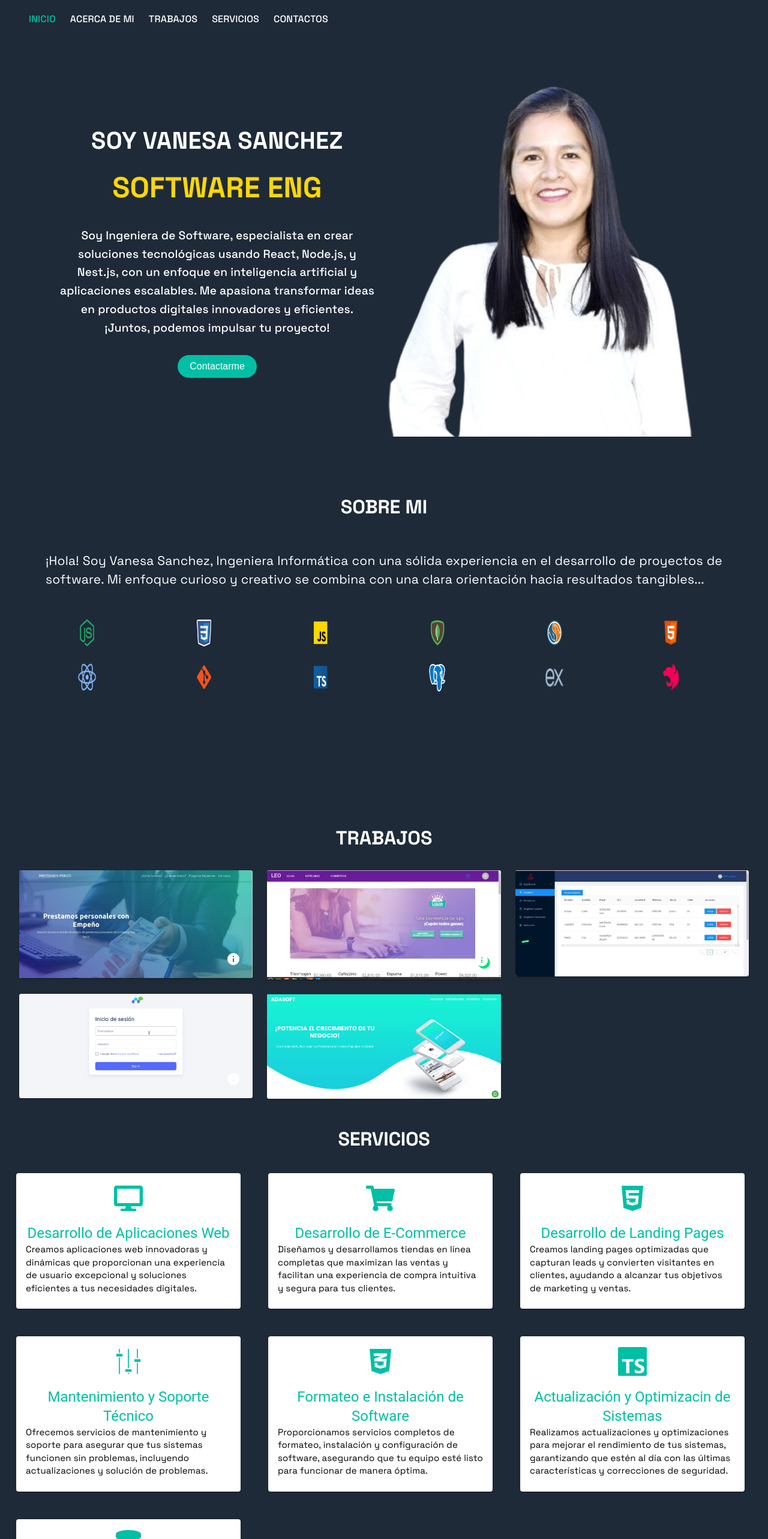
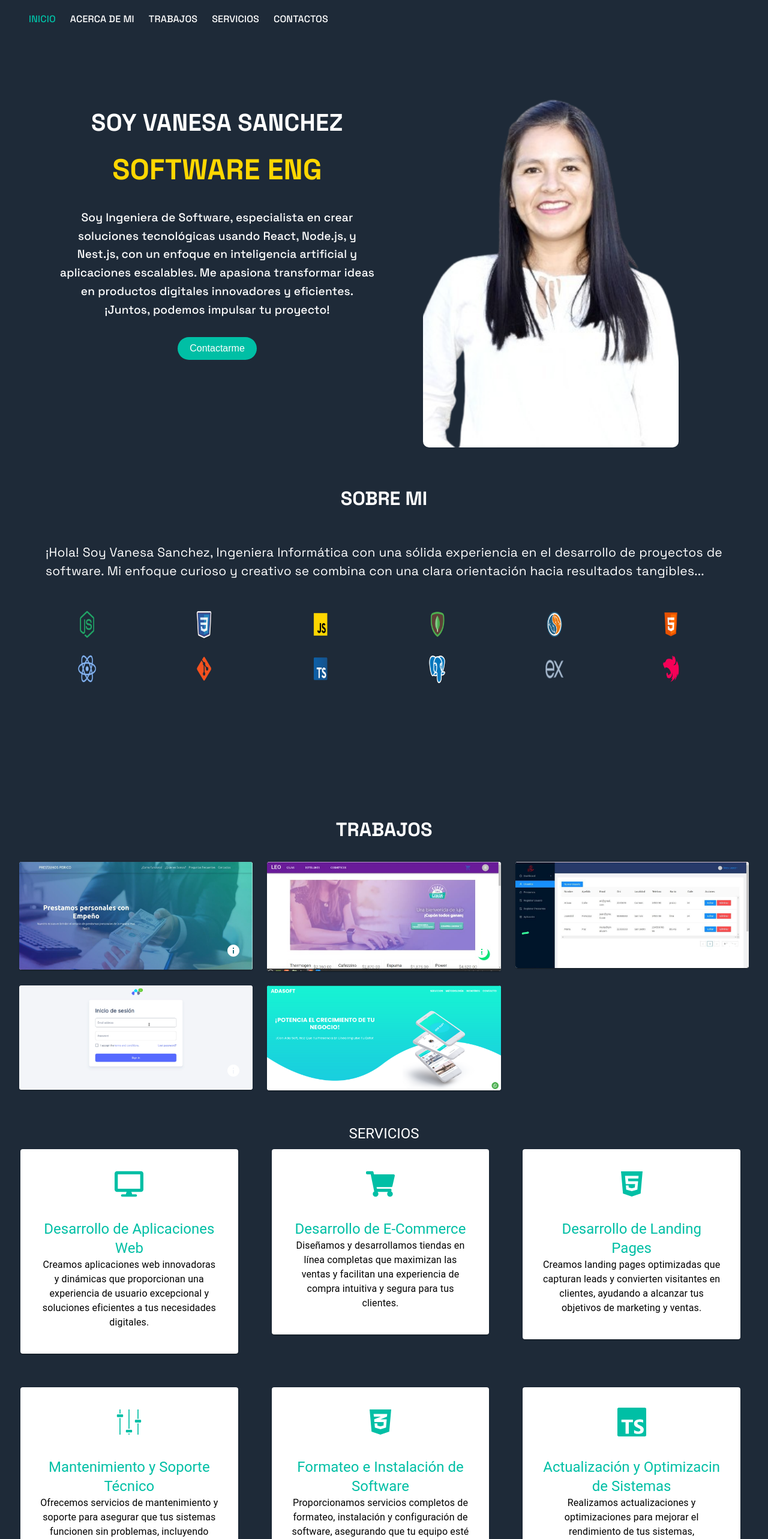
Before and after one commit to san2025chez/porfolio, a React (Create React App) app: page / in a window 1280 px wide. Shown: the top 2566 px of the page at 60% size. Built offline with nearby package versions, Linux system fonts and the light colour scheme.

Commit message:
update-about

```diff
--- a/src/App.js
+++ b/src/App.js
@@ -45,7 +45,12 @@ const useStyles = makeStyles((theme) => ({
       margin: 0,
       padding: 0,
     },
-
+    [theme.breakpoints.up('md')]: {
+      // Estilos específicos para dispositivos de escritorio
+      backgroundColor: '#1E2A38', // Elimina la capa de color azul marino
+      margin: 0,
+      padding: 0,
+    },
   },
 }));
 
--- a/src/components/About.js
+++ b/src/components/About.js
@@ -48,13 +48,13 @@ const About = ({ title, dark, id }) => {
       <div className={classes.sectioncontent}>
         <Card className={classes.card}>
           <CardContent className={classes.cardcontent}>
-            <Grid container spacing={3}>
+            <Grid container spacing={3} style={{ minHeight: "80vh" }}>
               <Grid item xs={12} sm={6} className={classes.textContainer}>
-                <Typography variant="h4" className={classes.title} style={{ fontFamily: 'Space Grotesk, sans-serif', fontWeight: 'bold' }}>Soy Vanesa Sanchez</Typography>
+                <Typography variant="h4" className={classes.title}>Soy Vanesa Sanchez</Typography>
                 <span className={classes.typingText}>
                   {fullStackText} {developerText}
                 </span>
-                <Typography variant="h6" className={classes.description} style={{ fontFamily: 'Space Grotesk, sans-serif' }}>
+                <Typography variant="h6" className={classes.description}>
                   Soy Ingeniera de Software, especialista en crear soluciones tecnológicas usando React, Node.js, y Nest.js,
                   con un enfoque en inteligencia artificial y aplicaciones escalables. Me apasiona transformar ideas en productos digitales innovadores y eficientes.
                   ¡Juntos, podemos impulsar tu proyecto!
@@ -72,7 +72,7 @@ const About = ({ title, dark, id }) => {
                   </motion.button>
                 </div>
               </Grid>
-              <Grid item xs={12} sm={6} className={classes.imageContainer}>
+              <Grid item xs={12} sm={6} className={classes.imageContainer} style={{ marginTop: '20px', '@media (max-width: 600px)': { marginTop: '40px' } }}>
                 <CardMedia
                   className={classes.media}
                   image={portada}
@@ -90,13 +90,11 @@ const About = ({ title, dark, id }) => {
 
 const useStyles = makeStyles((theme) => ({
   section: {
-    minHeight: "90vh",
     backgroundColor: "#1E2A38",
-    paddingTop: '80px',
-    position: 'relative',
+    paddingTop: '50px',
     fontFamily: 'Open Sans, sans-serif',
     [theme.breakpoints.down('sm')]: {
-      paddingTop: '40px', // Reducido el espacio entre el navbar y el contenido para dispositivos móviles
+      paddingTop: '30px',
     },
   },
   sectioncontent: {
@@ -115,7 +113,7 @@ const useStyles = makeStyles((theme) => ({
       marginBottom: '30px',
       paddingBottom: '30px',
       paddingTop: '20px',
-      textAlign: 'left', // Alineación a la izquierda para dispositivos móviles
+      textAlign: 'left',
     },
   },
   card: {
@@ -135,7 +133,7 @@ const useStyles = makeStyles((theme) => ({
     textAlign: 'center',
     [theme.breakpoints.down('sm')]: {
       padding: '20px',
-      textAlign: 'left', // Alineación a la izquierda para dispositivos móviles
+      textAlign: 'left',
     },
   },
   title: {
@@ -147,7 +145,7 @@ const useStyles = makeStyles((theme) => ({
     fontFamily: 'Space Grotesk, sans-serif',
     [theme.breakpoints.down('sm')]: {
       fontSize: '2.0rem',
-      textAlign: 'left', // Alineación a la izquierda para dispositivos móviles
+      textAlign: 'left',
     },
   },
   typingText: {
@@ -158,9 +156,9 @@ const useStyles = makeStyles((theme) => ({
     marginBottom: '20px',
     fontFamily: 'Space Grotesk, sans-serif',
     [theme.breakpoints.down('sm')]: {
-      fontSize: '1.8rem', // Reducido el tamaño de la fuente para dispositivos móviles
-      textAlign: 'left', // Alineación a la izquierda para dispositivos móviles
-      fontWeight: '500', // Reducido el peso de la fuente para dispositivos móviles
+      fontSize: '1.8rem',
+      textAlign: 'left',
+      fontWeight: '500',
     },
   },
   description: {
@@ -168,16 +166,16 @@ const useStyles = makeStyles((theme) => ({
     color: '#FFFFFF',
     fontSize: '1.2rem',
     lineHeight: '1.6',
-    fontFamily: 'Space Grotesk, sans-serif', // Aplicación de la fuente a la descripción
+    fontFamily: 'Space Grotesk, sans-serif',
     [theme.breakpoints.down('sm')]: {
       fontSize: '1rem',
-      textAlign: 'left', // Alineación a la izquierda para dispositivos móviles
-      fontWeight: '400', // Reducido el peso de la fuente para dispositivos móviles
+      textAlign: 'left',
+      fontWeight: '400',
     },
   },
   buttonContainer: {
     marginTop: '30px',
-    textAlign: 'center', // Alineación al centro para dispositivos móviles
+    textAlign: 'center',
   },
   contactButton: {
     color: '#FFFFFF',
@@ -193,23 +191,25 @@ const useStyles = makeStyles((theme) => ({
     },
   },
   imageContainer: {
-    position: 'relative',
     width: '100%',
-    height: '600px',
+    display: 'flex',
+    justifyContent: 'center',
     [theme.breakpoints.down('sm')]: {
-      height: '350px',
-      textAlign: 'center', // Alineación al centro para dispositivos móviles
+      textAlign: 'center',
+      width: '100%',
     },
-    marginTop: '-20px',
   },
   media: {
-    position: 'absolute',
-    top: 0,
-    left: 0,
-    width: '100%',
-    height: '100%',
+    width: '80%',
+    height: 'auto',
+    maxHeight: '600px',
     objectFit: 'cover',
     borderRadius: "10px",
+    [theme.breakpoints.down('sm')]: {
+      height: '300px',
+      maxHeight: '600px',
+      width: '80%',
+    },
   },
 }));
 
--- a/src/components/Services.js
+++ b/src/components/Services.js
@@ -1,4 +1,3 @@
-
 import React from 'react';
 import { Card, CardContent, Typography, Grid } from '@mui/material';
 import { makeStyles } from '@mui/styles';
@@ -9,91 +8,65 @@ import { SiTypescript } from 'react-icons/si';
 import { useTheme } from '@mui/material/styles';
 import { useMediaQuery } from '@mui/material';
 
-
 // Define estilos con makeStyles
 const useStyles = makeStyles((theme) => ({
   card: {
-    backgroundColor: '#1E2A38',
+    backgroundColor: '#2E3A59', // Color de fondo de la tarjeta
     color: '#FFFFFF',
-    borderRadius: '12px',
-    boxShadow: '0 4px 8px rgba(0, 0, 0, 0.2)',
+    borderRadius: '16px',
+    boxShadow: '0 8px 16px rgba(0, 0, 0, 0.3)',
     transition: 'transform 0.3s ease, box-shadow 0.3s ease',
     '&:hover': {
-      transform: 'translateY(-10px)',
-      boxShadow: '0 8px 16px rgba(0, 0, 0, 0.3)',
+      transform: 'translateY(-8px)',
+      boxShadow: '0 12px 24px rgba(0, 0, 0, 0.4)',
     },
     display: 'flex',
     flexDirection: 'column',
     alignItems: 'center',
-    height: '100%', // Asegura que las tarjetas tengan el mismo tamaño
-    fontFamily: 'Space Grotesk, sans-serif', // Aplica la fuente a las tarjetas
-    margin: '5px', // Añade espacio adicional entre las tarjetas y los bordes de la ventana
+    height: '100%',
+    margin: '10px',
+    padding: '16px',
+    fontFamily: 'Space Grotesk, sans-serif',
   },
   title: {
-    fontSize: '1.5rem',
+    fontSize: '2rem',
+    textAlign:'center',
+    fontFamily: 'Space Grotesk, sans-serif',
     fontWeight: 'bold',
-    marginBottom: '1rem',
+    margin: '0.5rem 0 32px',
     color: '#00BFA5',
-    fontFamily: 'Space Grotesk, sans-serif', // Aplica la fuente a los títulos
   },
   description: {
-    fontSize: '0.9rem', // Reducido un punto de tamaño
-    lineHeight: '1.6',
-    fontFamily: 'Space Grotesk, sans-serif', // Aplica la fuente a las descripciones
-    style: {
-      fontSize: '15px', // Reducido un punto de tamaño
-      color: '#FFFFFF',
-      textAlign: 'justify',
-      fontFamily: 'Space Grotesk, sans-serif' // Aplica la fuente a todos las letras
-    },
+    fontSize: '0.9rem',
+    lineHeight: '1.5',
+    color: 'black',
+    fontFamily:'Space Grotesk, sans-serif',
+    textAlign: 'center',
   },
   icon: {
     fontSize: '3rem',
     color: '#00BFA5',
-    margin: 'auto',
-    display: 'block',
-    fontFamily: 'Space Grotesk, sans-serif', // Aplica la fuente a los iconos
+    marginBottom: '1rem',
   },
   box: {
-    padding: '16px 22px', // Añade espacio adicional a los lados izquierdo y derecho
+    padding: '24px',
     backgroundColor: '#1E2A38',
     minHeight: '100vh',
-    fontFamily: 'Space Grotesk, sans-serif', // Aplica la fuente al contenedor
   },
   cardContainer: {
     padding: '8px',
     textAlign: 'center',
-    flex: '1 1 0', // Permite que las tarjetas se ajusten al tamaño del contenedor
-    fontFamily: 'Space Grotesk, sans-serif', // Aplica la fuente al contenedor de tarjetas
+    flex: '1 1 0',
   },
   sectionTitle: {
     textAlign: 'center',
+    fontSize: '2rem',
+    fontFamily: 'Space Grotesk, sans-serif',
     fontWeight: 'bold',
-    marginBottom: '2rem', // Ajustado a un valor numérico
-    fontSize: '2rem',
-    fontFamily: 'Space Grotesk, sans-serif', // Aplica la fuente a los títulos de sección
-    textTransform: 'uppercase',
-    color: '#FFFFFF',
-    marginTop: '2rem', // Ajustado a un valor numérico
-  },
-  serviciosTitle: {
-    textAlign: 'center',
-    fontWeight: 'bold',
-    fontSize: '2rem',
-    fontFamily: 'Space Grotesk, sans-serif', // Aplica la fuente a los títulos de servicios
-    textTransform: 'uppercase',
-    color: '#FFFFFF',
-    marginBottom: '2rem', // Ajustado a un valor numérico
-  },
-  // Estilos adicionales para el título "Servicios"
-  servicios: {
-    fontSize: '2rem',
-    textAlign: 'center',
-    fontFamily: 'Space Grotesk, sans-serif', // Aplica la fuente al título "Servicios"
-    fontWeight: 'bold',
+    color:'white',
     marginBottom: '32px',
     textTransform: 'uppercase',
-  },
+  }
 }));
 
 const services = [
@@ -109,21 +82,12 @@ const services = [
 export const Services = ({ title, id }) => {
   const classes = useStyles();
   const theme = useTheme();
-  const isMobile = useMediaQuery(theme?.breakpoints?.down('sm') || false); // Añadido manejo para tema nulo
+  const isMobile = useMediaQuery(theme.breakpoints.down('sm'));
 
   return (
-    <div className={classes.section} id={id}>
-      <div className={classes.box}>
-        <Typography variant="h2" style={{
-          fontSize: '2rem',
-          textAlign: 'center',
-          fontFamily: 'Space Grotesk, sans-serif',
-          fontWeight: 'bold',
-          color:'white',
-          marginBottom: '32px',
-          textTransform: 'uppercase'
-        }}>
-          {title || 'SERVICIOS'}
+    <div className={classes.box} id={id}>
+      <Typography variant="h5" className={classes.sectionTitle}>
+        {title}
       </Typography>
       <Grid container spacing={3}>
         {services.map((service, index) => (
@@ -139,12 +103,7 @@ export const Services = ({ title, id }) => {
                   <Typography variant="h5" className={classes.title}>
                     {service.title}
                   </Typography>
-                    <Typography variant="body2" style={{
-                      fontSize: '15px', // Reducido un punto de tamaño
-                      color: 'black',
-                      textAlign: 'left',
-                      fontFamily: 'Space Grotesk, sans-serif' // Aplica la fuente a todos las letras
-                    }}>
+                  <Typography className={classes.description}>
                     {service.description}
                   </Typography>
                 </CardContent>
@@ -154,6 +113,5 @@ export const Services = ({ title, id }) => {
         ))}
       </Grid>
     </div>
-    </div>
   );
 };
```
Lines whose indentation alone changed are shown as unchanged.
